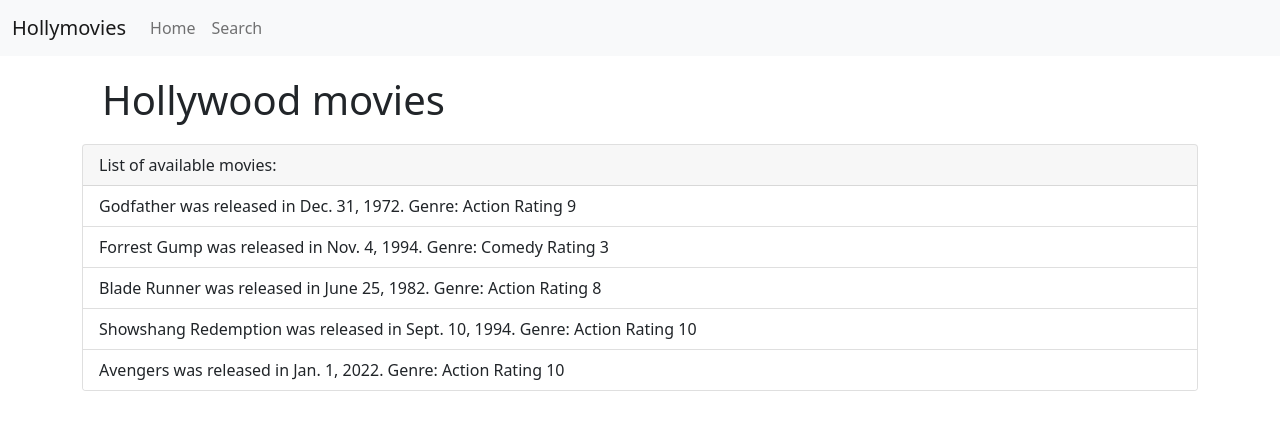
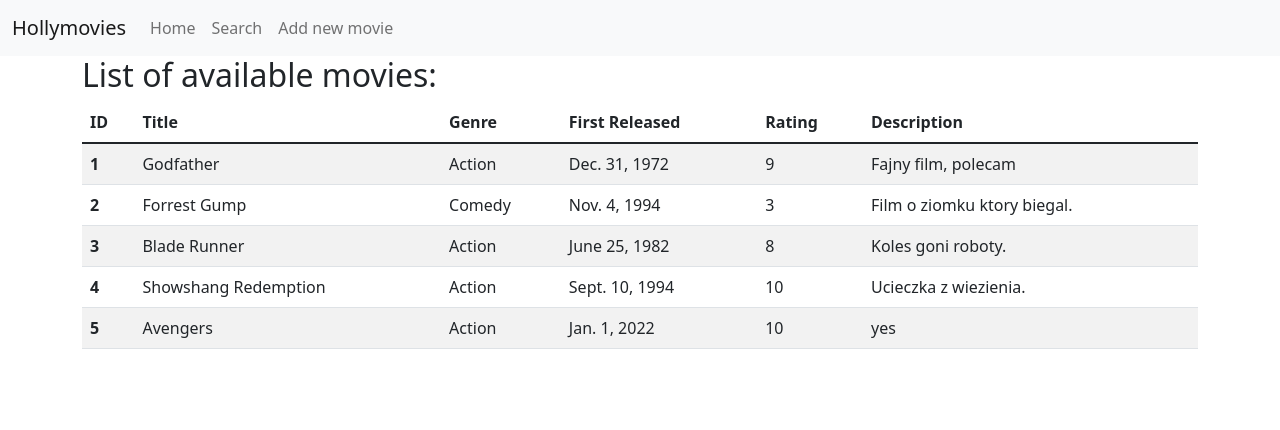
Before and after one commit to AnakinM/hollymovies, a Django app: page / in a window 1280 px wide. Shown: the top 430 px of the page. Run offline with Django 4.2, Linux system fonts and the light colour scheme; data comes from the database, SQL or seed files in the repository; parts of the project's set-up code (start-up, migrations or seed data) failed here and were passed over; some libraries are stand-ins or nearby versions.

Commit message:
update 1

```diff
--- a/viewer/forms.py
+++ b/viewer/forms.py
@@ -1,4 +1,4 @@
-from django.forms import Form, CharField, ModelChoiceField, DateField, Textarea, NumberInput
+from django.forms import Form, CharField, ModelChoiceField, IntegerField, DateField, Textarea, NumberInput
 
 from viewer.models import Genre
 
@@ -7,5 +7,5 @@ class MovieForm(Form):
     title = CharField(max_length=128)
     genre = ModelChoiceField(queryset=Genre.objects)
     rating = IntegerField(min_value=1, max_value=10)
-    released = DateField()
+    released = DateField(widget=NumberInput(attrs={'type': 'date'}))
     description = CharField(widget=Textarea, required=False)
--- a/viewer/models.py
+++ b/viewer/models.py
@@ -3,6 +3,9 @@ from django.db.models import Model, CharField, ForeignKey, DO_NOTHING, IntegerFi
 
 class Genre(Model):
     name = CharField(max_length=128)
+
+    def __str__(self):
+        return f"{self.name}"
 
 
 class Movie(Model):
--- a/viewer/templates/base.html
+++ b/viewer/templates/base.html
@@ -22,7 +22,11 @@
         <li class="nav-item">
           <a class="nav-link" href="{% url 'index' %}">Home</a>
         </li>
+        <li class="nav-item">
           <a class="nav-link" href="{% url 'search' %}">Search</a>
+        </li>
+        <li class="nav-item">
+          <a class="nav-link" href="{% url 'create_movie' %}">Add new movie</a>
         </li>
       </ul>
     </div>
--- a/viewer/templates/movies.html
+++ b/viewer/templates/movies.html
@@ -1,15 +1,30 @@
 {% extends "base.html" %}
 
 {% block content %}
-<h1>Hollywood movies</h1>
-<div class="card">
-  <div class="card-header">
-    List of available movies:
-  </div>
-  <ul class="list-group list-group-flush">
+<h2>List of available movies:</h2>
+
+<table class="table table-striped table-hover">
+  <thead>
+    <tr>
+      <th scope="col">ID</th>
+      <th scope="col">Title</th>
+      <th scope="col">Genre</th>
+      <th scope="col">First Released</th>
+      <th scope="col">Rating</th>
+      <th scope="col">Description</th>
+    </tr>
+  </thead>
+  <tbody>
   {% for movie in object_list %}
-    <li class="list-group-item">{{ movie.title }} was released in {{ movie.released }}. Genre: {{ movie.genre.name }} Rating {{ movie.rating }}</li>
+    <tr>
+      <th scope="row">{{ movie.id }}</th>
+      <td>{{ movie.title}}</td>
+      <td>{{ movie.genre }}</td>
+      <td>{{ movie.released }}</td>
+      <td>{{ movie.rating }}</td>
+      <td>{{ movie.description }}</td>
+    </tr>
   {% endfor %}
-  </ul>
-</div>
+  </tbody>
+</table>
 {% endblock %}
```
Also changed, not shown: viewer/templates/hello.html (+10 -0 lines).
